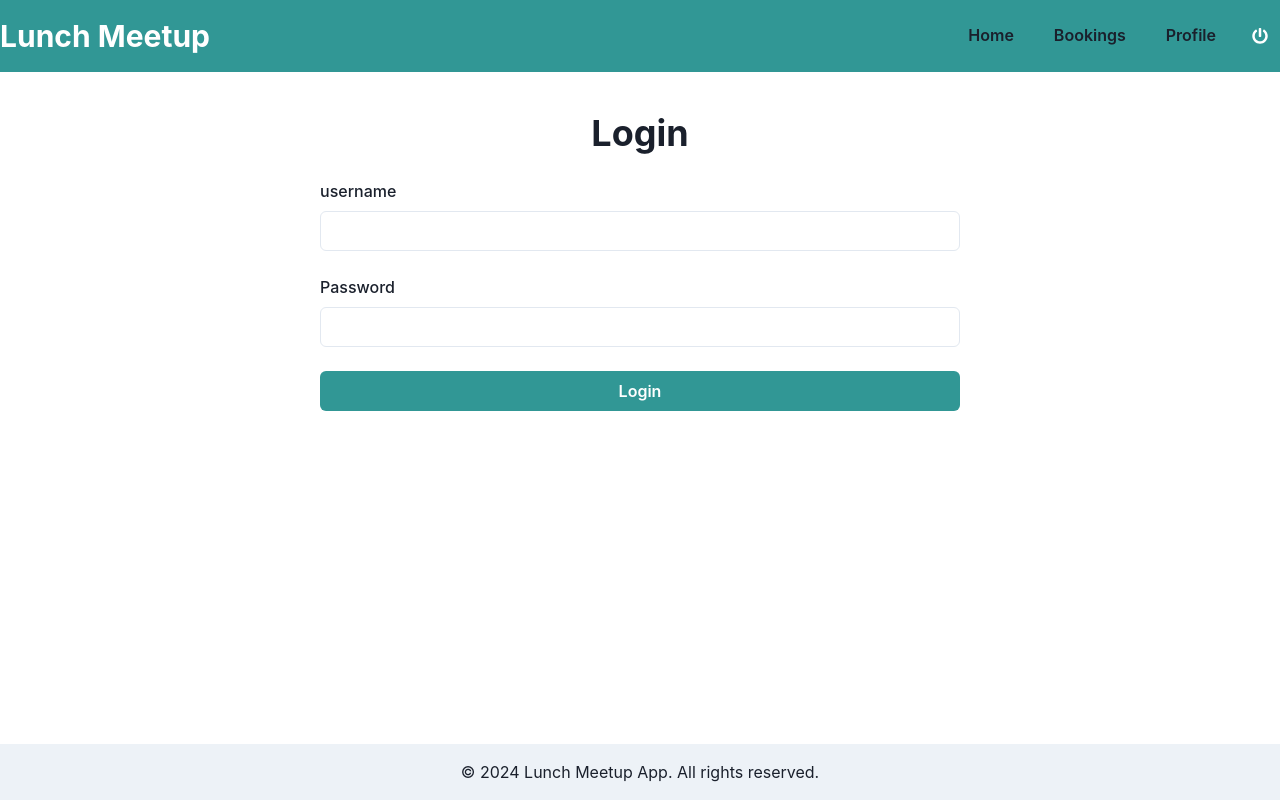
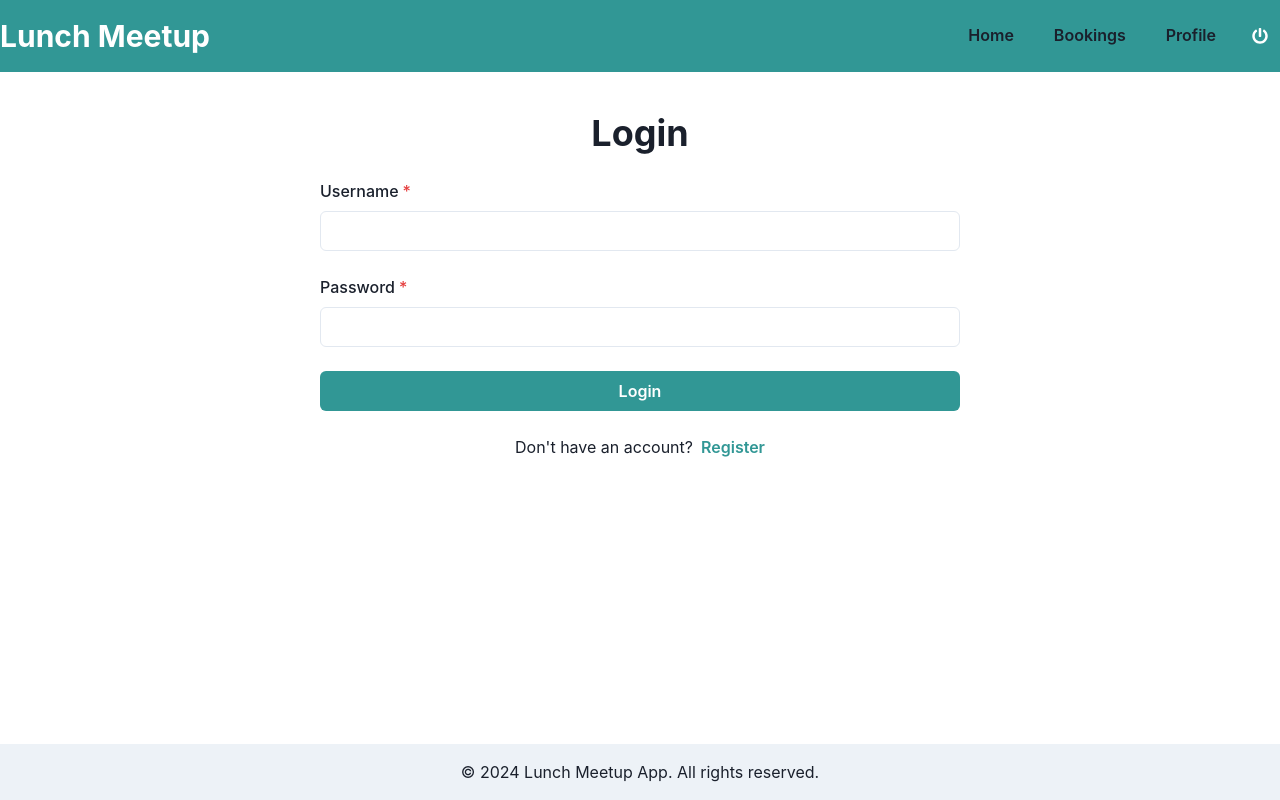
Before and after one commit to GoldenLin9/LunchBuddies, a React (Create React App) app in the folder frontend/: page /login in a window 1280 px wide. Built offline with nearby package versions, Linux system fonts and the light colour scheme.

Commit message:
login link to register

```diff
--- a/frontend/src/pages/Login.js
+++ b/frontend/src/pages/Login.js
@@ -1,20 +1,14 @@
-// src/pages/Login.js
 import React, { useState, useContext } from 'react';
-import { Box, VStack, Heading, FormControl, FormLabel, Input, Button } from '@chakra-ui/react';
-
+import { Box, VStack, Heading, FormControl, FormLabel, Input, Button, HStack, Text } from '@chakra-ui/react';
+import { useNavigate, Link } from 'react-router-dom';
 import AuthContext from '../context/AuthContext';
 
-
-
 export default function Login() {
-
   let { login } = useContext(AuthContext);
-
-
 
   let [username, setUsername] = useState('');
   let [password, setPassword] = useState('');
-
+  const navigate = useNavigate();
 
   let updateLogin = (e) => {
     setUsername(e.target.value);
@@ -24,28 +18,34 @@ export default function Login() {
     setPassword(e.target.value);
   }
 
-
-  function handleLogin() {
+  function handleLogin(e) {
+    e.preventDefault(); // Prevent default form submission
     login(username, password);
+    navigate('/');
   }
 
-
-  return <>
-
+  return (
     <Box maxW="container.sm" mx="auto" py={10}>
+      <form onSubmit={handleLogin}>
         <VStack spacing={6}>
           <Heading>Login</Heading>
-        <FormControl>
-          <FormLabel>username</FormLabel>
-          <Input type="username" onChange = {updateLogin}/>
+          <FormControl isRequired>
+            <FormLabel>Username</FormLabel>
+            <Input type="text" value={username} onChange={updateLogin} />
           </FormControl>
-        <FormControl>
+          <FormControl isRequired>
             <FormLabel>Password</FormLabel>
-          <Input type="password" onChange = {updatePassword}/>
+            <Input type="password" value={password} onChange={updatePassword} />
           </FormControl>
-        <Button colorScheme="teal" width="full" onClick = {handleLogin}>Login</Button>
+          <Button type="submit" colorScheme="teal" width="full">Login</Button>
+          <HStack>
+            <Text>Don't have an account?</Text>
+            <Button as={Link} to="/register" variant="link" colorScheme="teal">
+              Register
+            </Button>
+          </HStack>
         </VStack>
+      </form>
     </Box>
-
-  </>
-};
+  );
+}
```
Also changed, not shown: 2 other files (tests, documents, lock files or other folders). Lines whose indentation alone changed are shown as unchanged.
